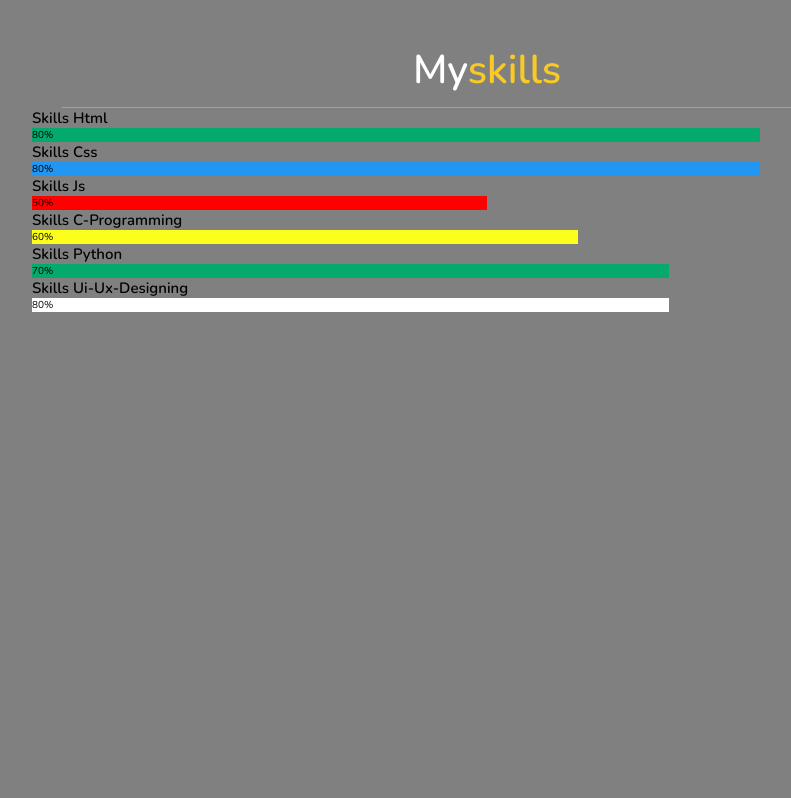
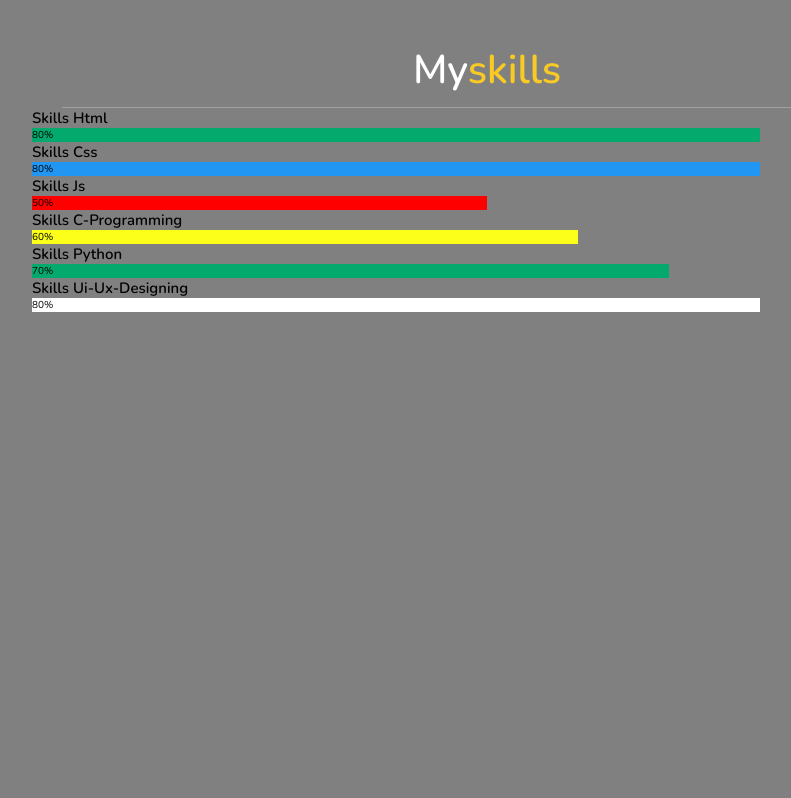
Before and after one commit to NivyaC/Portfolio-website, a plain HTML site: page index.html in a window 1280 px wide. Shown: the part 2377-3175 px from the top of the page, without its empty margins (328-1119 px from the left). Drawn offline with nearby package versions, Linux system fonts and the light colour scheme.

Commit message:
Update style.css

```diff
--- a/style.css
+++ b/style.css
@@ -272,7 +272,7 @@ header .navbar ul li a:hover{
 .js {width: 50%; background-color: red;} /* Red */
 .c-programming {width: 60%; background-color: #fbff19;} /* Dark Grey */
 .python {width: 70%; background-color: #04AA6D;}/*green*/
-.ui-ux-designing {width: 70%; background-color: #fff;} /* Dark Grey */
+.ui-ux-designing {width: 80%; background-color: #fff;} /* Dark Grey */
 
 .contact.row{
     display: flex;
```
